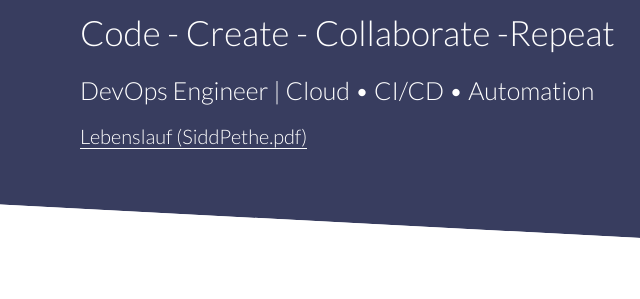
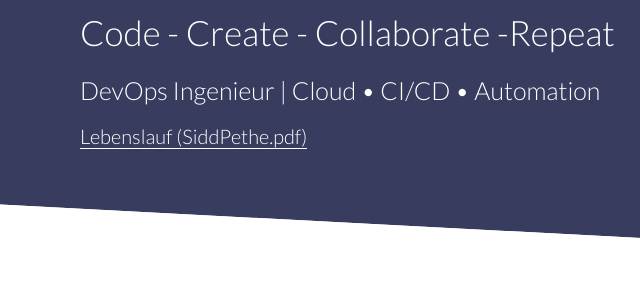
Before and after one commit to SiddPethe/siddpethe.github.io, a plain HTML site: page de-DE/index.html in a window 1280 px wide. Shown: the part 182-481 px from the top of the page, 0-640 px from the left. Drawn offline with Linux system fonts and the light colour scheme; a script that the page names is missing.

Commit message:
Fixed Spelling mistake of Ingenieur

```diff
--- a/de-DE/index.html
+++ b/de-DE/index.html
@@ -44,7 +44,7 @@
             <div class="showcase-text">
                 <h1>Sidd Pethe</h1>
                 <p>Code - Create - Collaborate -Repeat</p>
-                <p>DevOps Engineer | Cloud • CI/CD • Automation</p>
+                <p>DevOps Ingenieur | Cloud • CI/CD • Automation</p>
                 <p><a href="../assets/documents/SiddhantPetheResume.pdf" target="_blank">Lebenslauf (SiddPethe.pdf)</a></p>
             </div>
             <div class="showcase-image card">
```
